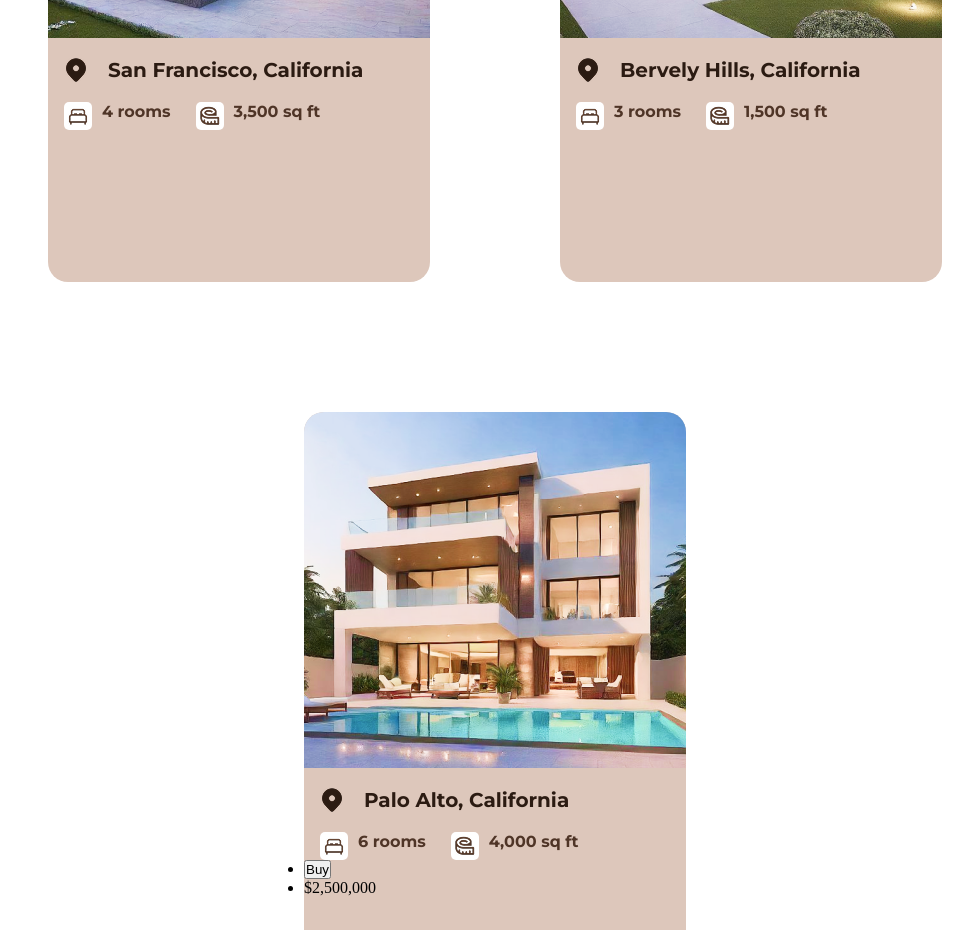
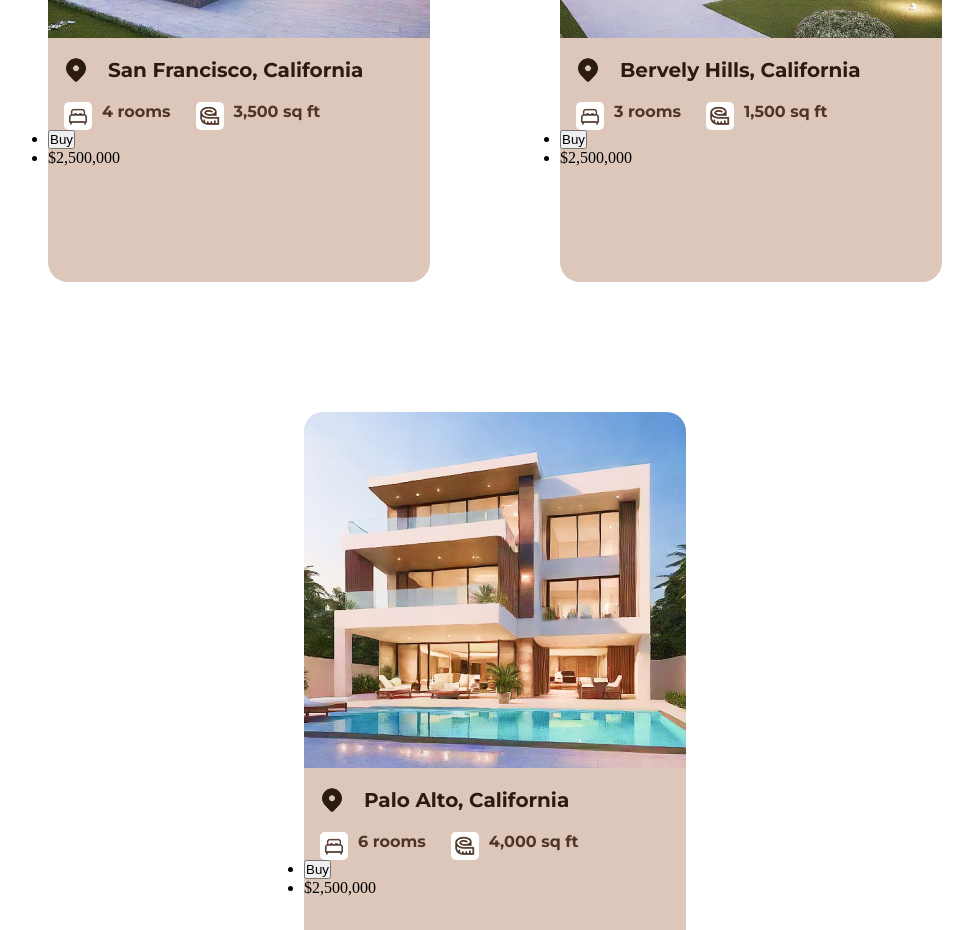
Before and after one commit to gabrieljcoutinho/Projeto-Dwello, a React (Create React App) app: page / in a window 1280 px wide. Shown: the part 2660-3590 px from the top of the page, without its empty margins (145-1118 px from the left). Built offline with nearby package versions, Linux system fonts and the light colour scheme.

Commit message:
conteudo

```diff
--- a/src/components/Popularresidences.jsx
+++ b/src/components/Popularresidences.jsx
@@ -32,6 +32,12 @@ const Popularresidences = () => {
                       <li className='listaUlTamnhoDaCasa'><img src={imgLargura} alt="" className='imgListaUlTamnhoDaCasa' /><p>3,500 sq ft</p></li>
                     </ul>
 
+
+                    <ul className="compraEpreco">
+                      <li className='listaBtnComprar'><button>Buy</button></li>
+                      <li><p>$2,500,000</p></li>
+                    </ul>
+
             </div>
 
             <div className="divFlexBoxDivCasasVendas">
@@ -45,6 +51,12 @@ const Popularresidences = () => {
                     <ul className="tamanhoDaCasa">
                       <li className='listaUlTamnhoDaCasa'><img src={imgQuarto} alt="" className='imgListaUlTamnhoDaCasa' /> <p>3 rooms</p></li>
                       <li className='listaUlTamnhoDaCasa'><img src={imgLargura} alt="" className='imgListaUlTamnhoDaCasa' /><p>1,500 sq ft</p></li>
+                    </ul>
+
+
+                    <ul className="compraEpreco">
+                      <li className='listaBtnComprar'><button>Buy</button></li>
+                      <li><p>$2,500,000</p></li>
                     </ul>
 
             </div>
```
